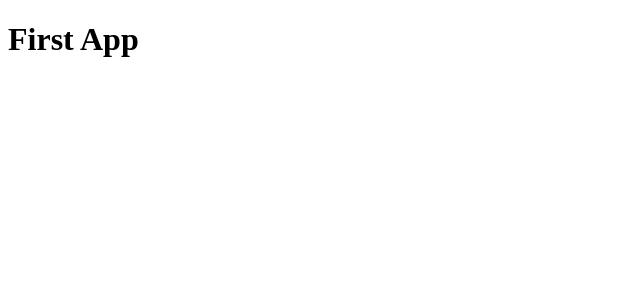
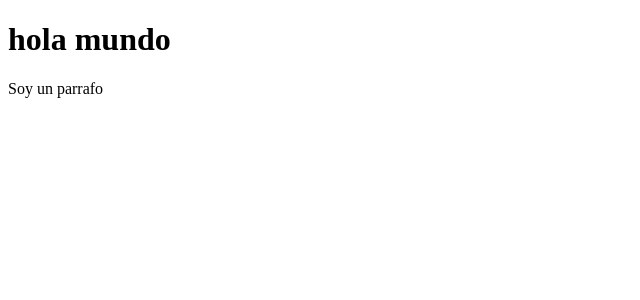
Before and after one commit to JasubiPL/React_Course, a React (Vite) app in the folder 03-counter-app-vite/: page / in a window 1280 px wide. Shown: the top 300 px of the page, without its empty margins (0-640 px from the left). Built offline with nearby package versions, Linux system fonts and the light colour scheme.

Commit message:
llamada a funciones he imprecion de retornos de funcion

```diff
--- a/03-counter-app-vite/src/FirstApp.jsx
+++ b/03-counter-app-vite/src/FirstApp.jsx
@@ -1,5 +1,17 @@
+const getResult = () => 'hola mundo'
+
+const newMessage = {
+  message: 'Hola Mundo',
+  title: 'Jasubi'
+}
+
 export const FirstApp = () =>{
+
   return(
-    <h1>First App</h1>
+    <>
+      <h1>{ getResult() }</h1>
+      {/* <code>{ JSON.stringify( newMessage )}<code/> */}
+      <p>Soy un parrafo</p>
+    </>
   );
 }
```
